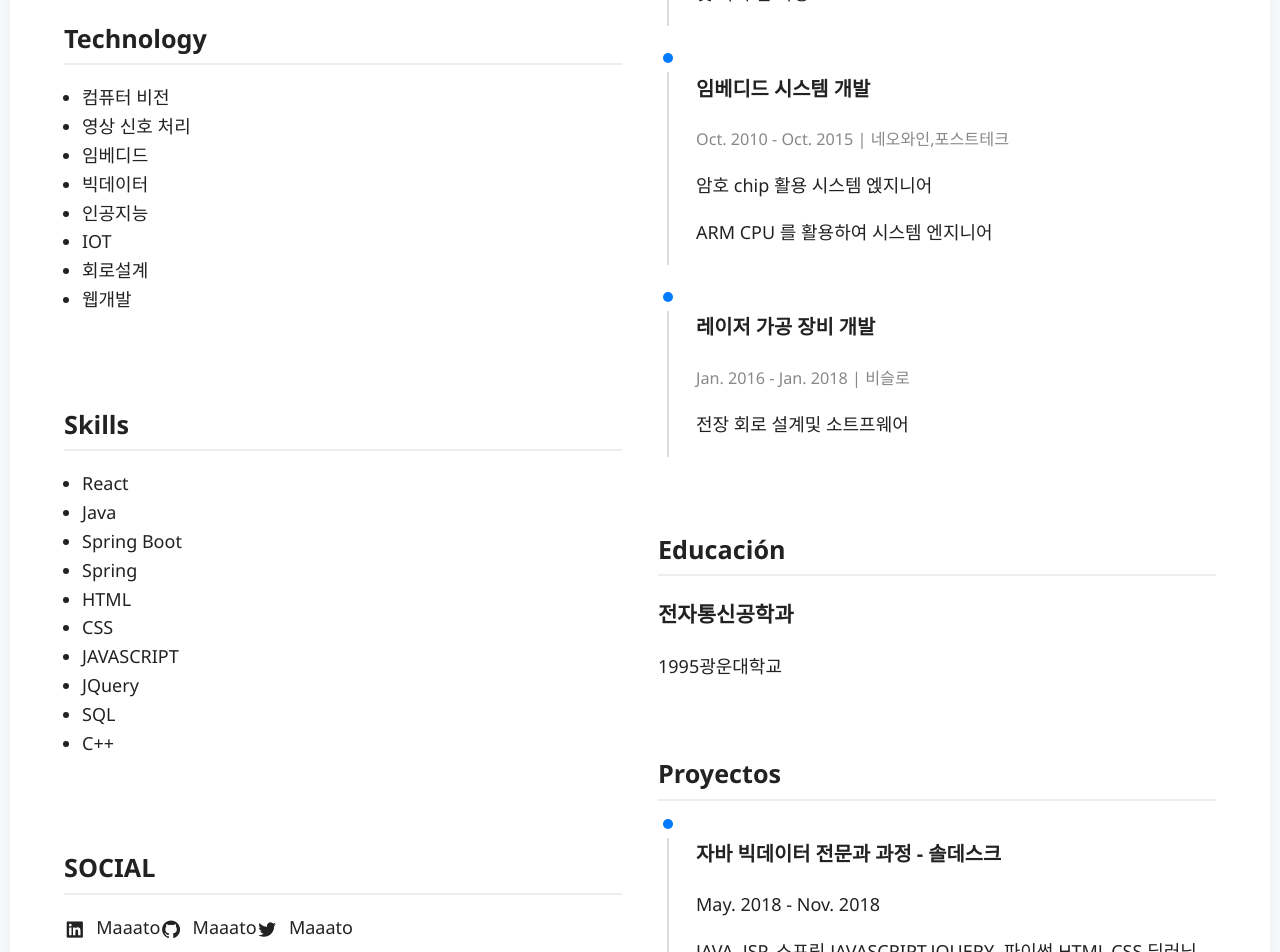
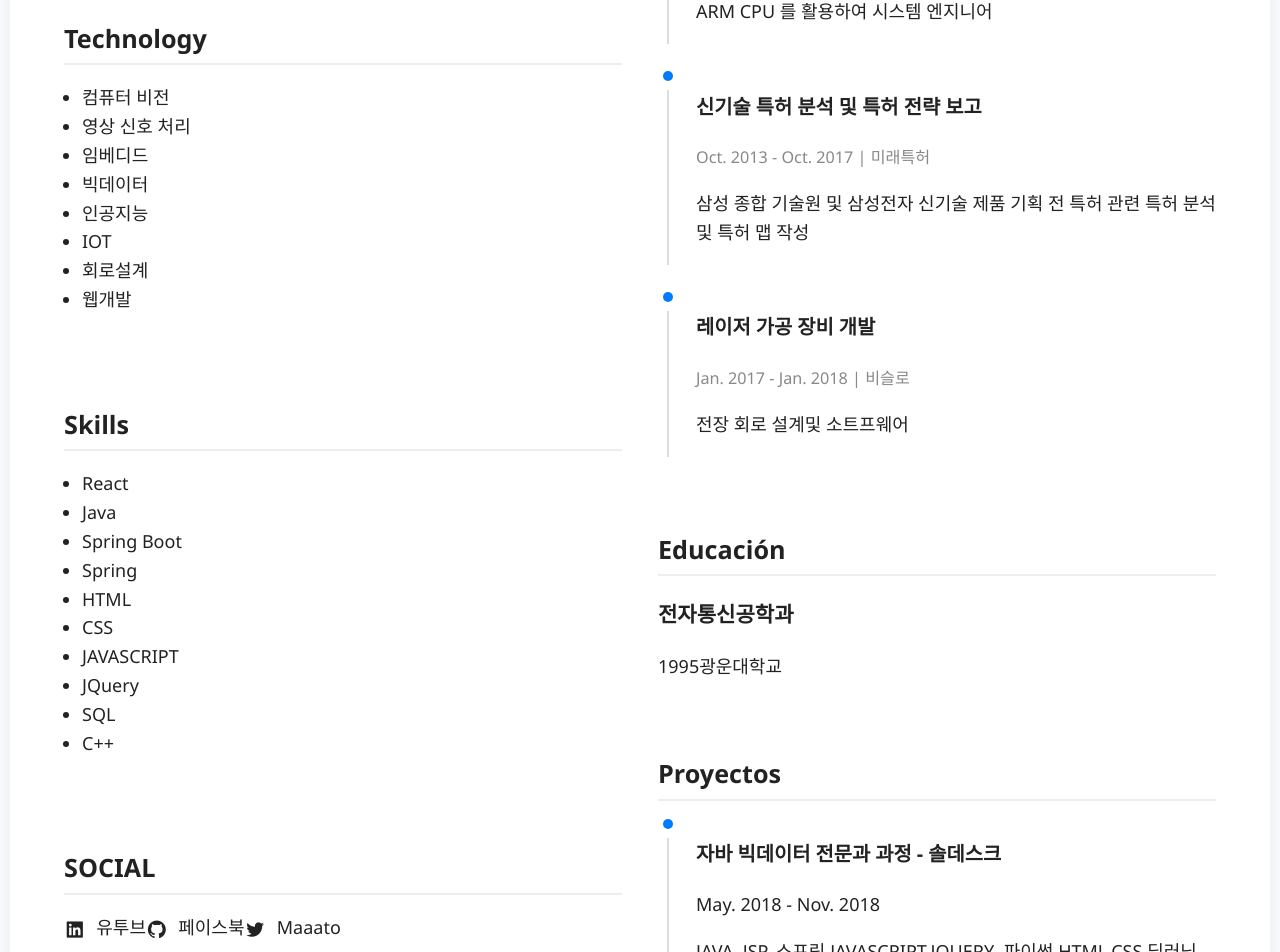
Before and after one commit to aaljo222/resume-modify, a React (Create React App) app: page / in a window 1280 px wide. Shown: the part 920-1872 px from the top of the page. Built offline with nearby package versions, Linux system fonts and the light colour scheme.

Commit message:
Update Data.js

```diff
--- a/src/Schemas/Data.js
+++ b/src/Schemas/Data.js
@@ -44,15 +44,15 @@ export const Data = {
     label: "SOCIAL",
     social: [
       {
-        label: "Maaato",
-        name: "linkedin",
-        url: "https://www.linkedin.com/in/matias-alfonso-lagos-gajardo",
+        label: "유투브",
+        name: "유투브",
+        url: "https://www.youtube.com/@jaeohlee5719",
         className: "bxl-linkedin-square",
       },
       {
-        label: "Maaato",
+        label: "페이스북",
         name: "github",
-        url: "https://github.com/Maaato",
+        url: "https://www.facebook.com/jaeoh.lee.77?locale=ko_KR",
         className: "bxl-github",
       },
       {
@@ -82,32 +82,34 @@ export const Data = {
           "라디오 존데 개발"
         ],
       },
-      {
-        title: "신기술 특허 분석 및 특허 전략 보고",
-        period: "Oct. 2005 - Oct. 2010",
-        company: "미래특허",
-        description: [
-          "삼성 종합 기술원 및 삼성전자 신기술 제품 기획 전 특허 관련 특허 분석 및 특허 맵 작성"
-        ],
-      },
+
         {
           title: "임베디드 시스템 개발",
-          period: "Oct. 2010 - Oct. 2015",
+          period: "Oct. 2010 - Oct. 2012",
           company: "네오와인,포스트테크",
           description: [
             "암호 chip 활용 시스템 엕지니어",
             "ARM CPU 를 활용하여  시스템 엔지니어"
           ],
       },
+        {
+        title: "신기술 특허 분석 및 특허 전략 보고",
+        period: "Oct. 2013 - Oct. 2017",
+        company: "미래특허",
+        description: [
+          "삼성 종합 기술원 및 삼성전자 신기술 제품 기획 전 특허 관련 특허 분석 및 특허 맵 작성"
+        ],
+      },
       {
         title: "레이저 가공 장비 개발",
-        period: "Jan. 2016 - Jan. 2018",
+        period: "Jan. 2017 - Jan. 2018",
         company: "비슬로",
         description: [
           "전장 회로 설계및 소트프웨어",
 
         ],
     },
+
     ],
     academic: [
       {
```
